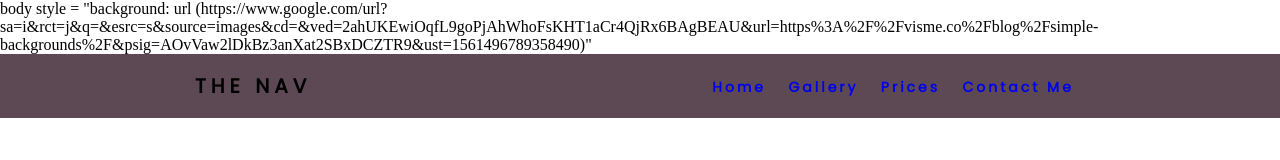
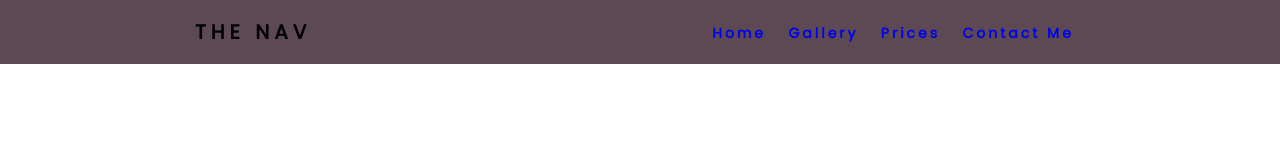
Before and after one commit to gmundewadi/gpmpaints, a plain HTML site: page index.html in a window 1280 px wide. Drawn offline with Linux system fonts and the light colour scheme.

Commit message:
testing changes

```diff
--- a/index.html
+++ b/index.html
@@ -12,7 +12,6 @@
     <title>navigation</title>
 </head>
 
-body style = "background: url (https://www.google.com/url?sa=i&rct=j&q=&esrc=s&source=images&cd=&ved=2ahUKEwiOqfL9goPjAhWhoFsKHT1aCr4QjRx6BAgBEAU&url=https%3A%2F%2Fvisme.co%2Fblog%2Fsimple-backgrounds%2F&psig=AOvVaw2lDkBz3anXat2SBxDCZTR9&ust=1561496789358490)"
 
 <body>
     <nav>
```
